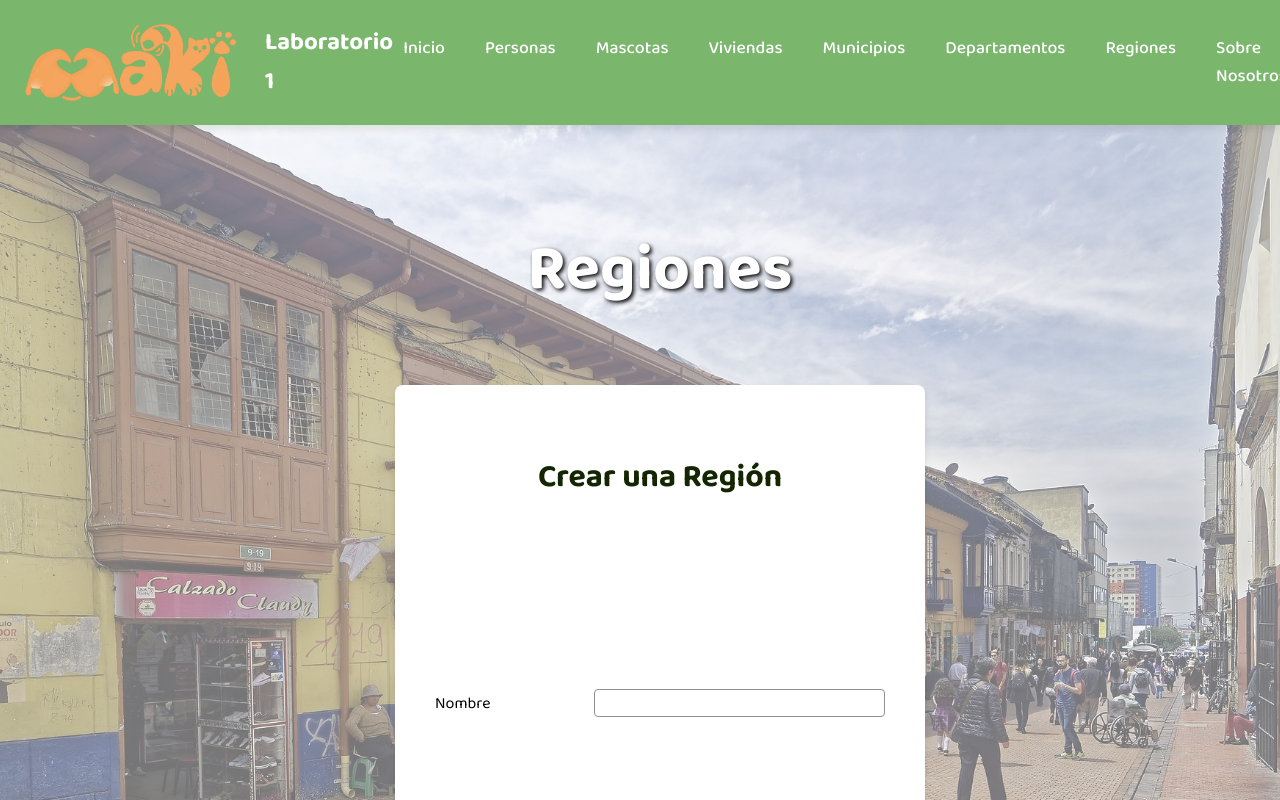
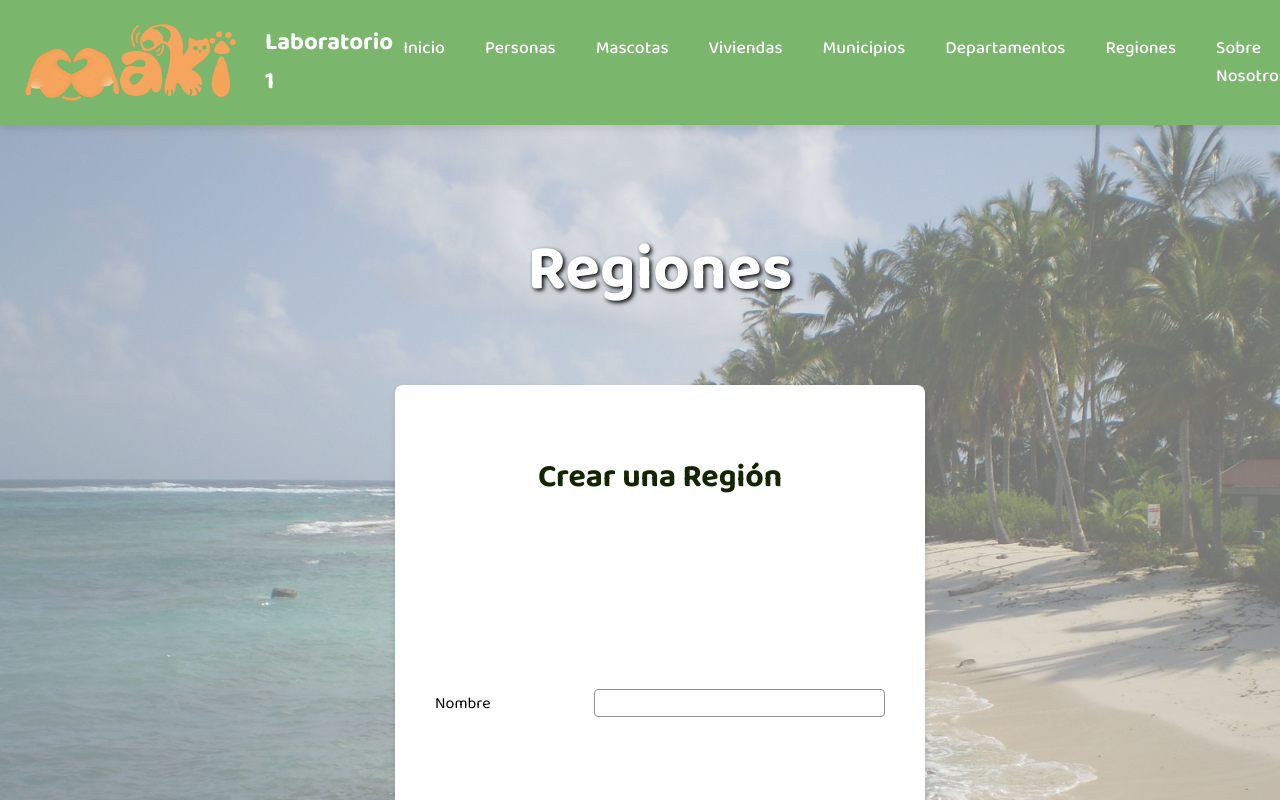
Before and after one commit to Proyecto-Maki/LAB0-Maki, a React (Vite) app in the folder frontend/: page /regiones in a window 1280 px wide. Shown: the top 800 px of the page. Built offline with nearby package versions, Linux system fonts and the light colour scheme; no server answers.

Commit message:
Fondos de pantalla

```diff
--- a/frontend/src/styles/Departamento/Departamentos.css
+++ b/frontend/src/styles/Departamento/Departamentos.css
@@ -31,7 +31,7 @@ Header {
     position: relative;
     width: 100%;
     height: auto;
-    background-image: url('../../img/colombia-4878723_1920.jpg');
+    background-image: url('../../img/lake-7344033_1920.jpg');
     background-size: cover;
     background-repeat: no-repeat;
     background-position: center;
--- a/frontend/src/styles/Municipio/Municipios.css
+++ b/frontend/src/styles/Municipio/Municipios.css
@@ -31,7 +31,7 @@ Header {
     position: relative;
     width: 100%;
     height: auto;
-    background-image: url('../../img/colombia-4878723_1920.jpg');
+    background-image: url('../../img/colombia-4885020_1920.jpg');
     background-size: cover;
     background-repeat: no-repeat;
     background-position: center;
--- a/frontend/src/styles/Region/Regiones.css
+++ b/frontend/src/styles/Region/Regiones.css
@@ -31,7 +31,7 @@ Header {
     position: relative;
     width: 100%;
     height: auto;
-    background-image: url('../../img/colombia-4878723_1920.jpg');
+    background-image: url('../../img/san-andres-105264_1920.jpg');
     background-size: cover;
     background-repeat: no-repeat;
     background-position: center;
```
Also changed, not shown: frontend/src/img/lake-7344033_1920.jpg (added), frontend/src/img/san-andres-105264_1920.jpg (added).
